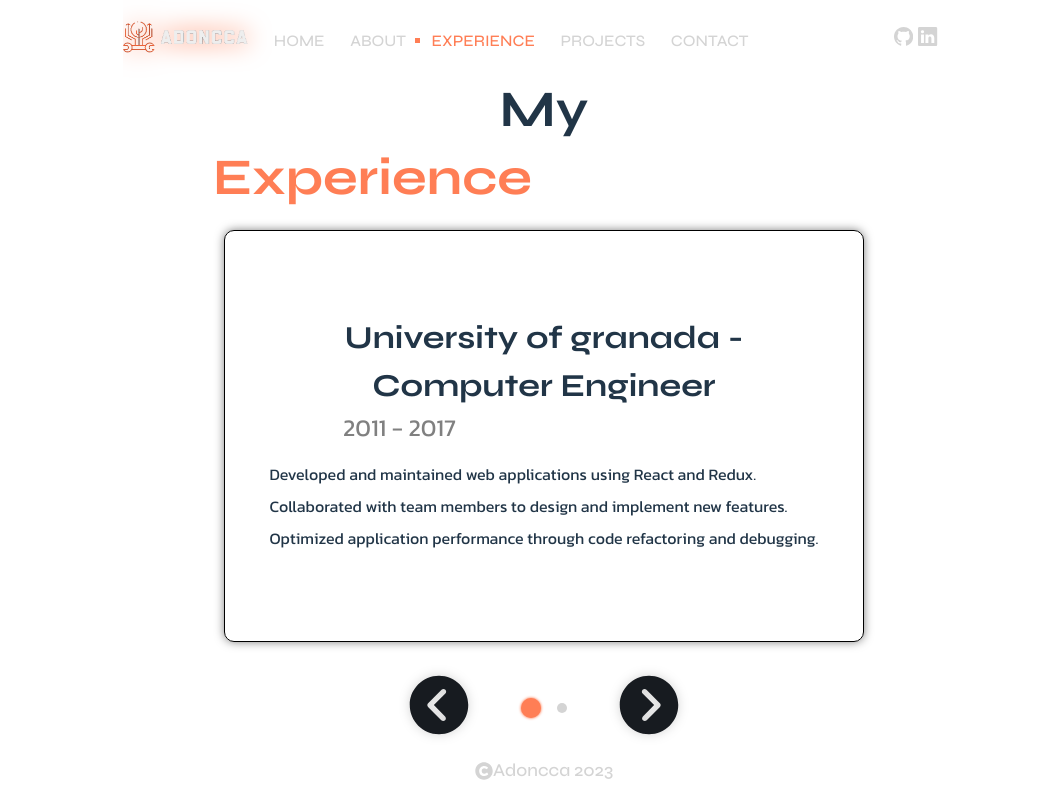
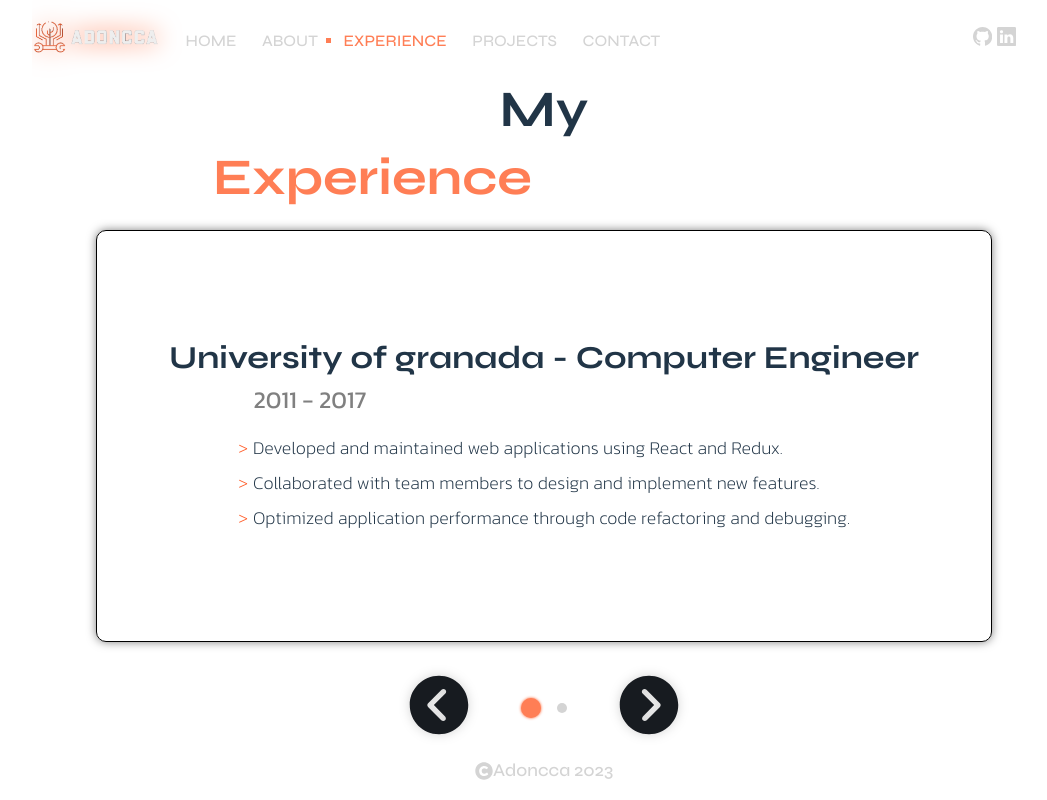
Before and after one commit to ADoncel/portfolio_tempalte, a React (Vite) app: page /#/experience in a window 1280 px wide. Shown: the whole page, without its empty margins (96-1143 px from the left). Built offline with nearby package versions, Linux system fonts and the light colour scheme.

Commit message:
Carousel style change

```diff
--- a/src/components/CardCarousel/CardCarousel.css
+++ b/src/components/CardCarousel/CardCarousel.css
@@ -3,7 +3,7 @@
   flex-direction: column;
   align-items: center;
   justify-content: center;
-  height: 100%;
+  height: 80%;
   width: 100%;
 }
 
@@ -13,7 +13,7 @@
   align-items: center;
   justify-content: center;
   height: 100%;
-  width: 50vw;
+  width: 70vw;
   padding: 2rem;
   border: 1px solid black;
   border-radius: 10px;
@@ -49,7 +49,17 @@
   margin-bottom: 0.5rem;
   text-align: justify;
   font-family: "Kanit", sans-serif;
+  font-weight: 200;
+  font-size: large;
 }
+
+.experience-card li::before{
+  content: "\003E";
+  color: #ff5722;
+  margin-right: 5px;
+}
+
+
 
 .experience-controls {
   display: flex;
```
